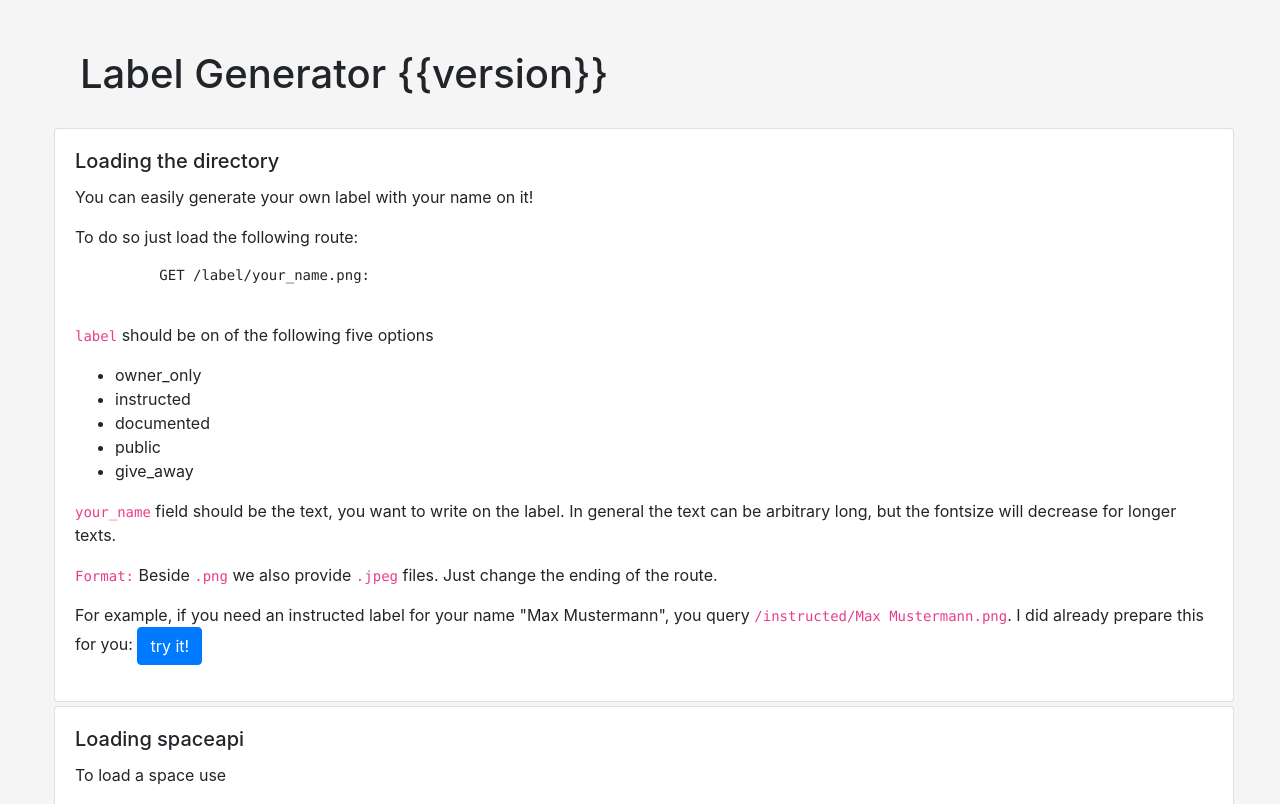
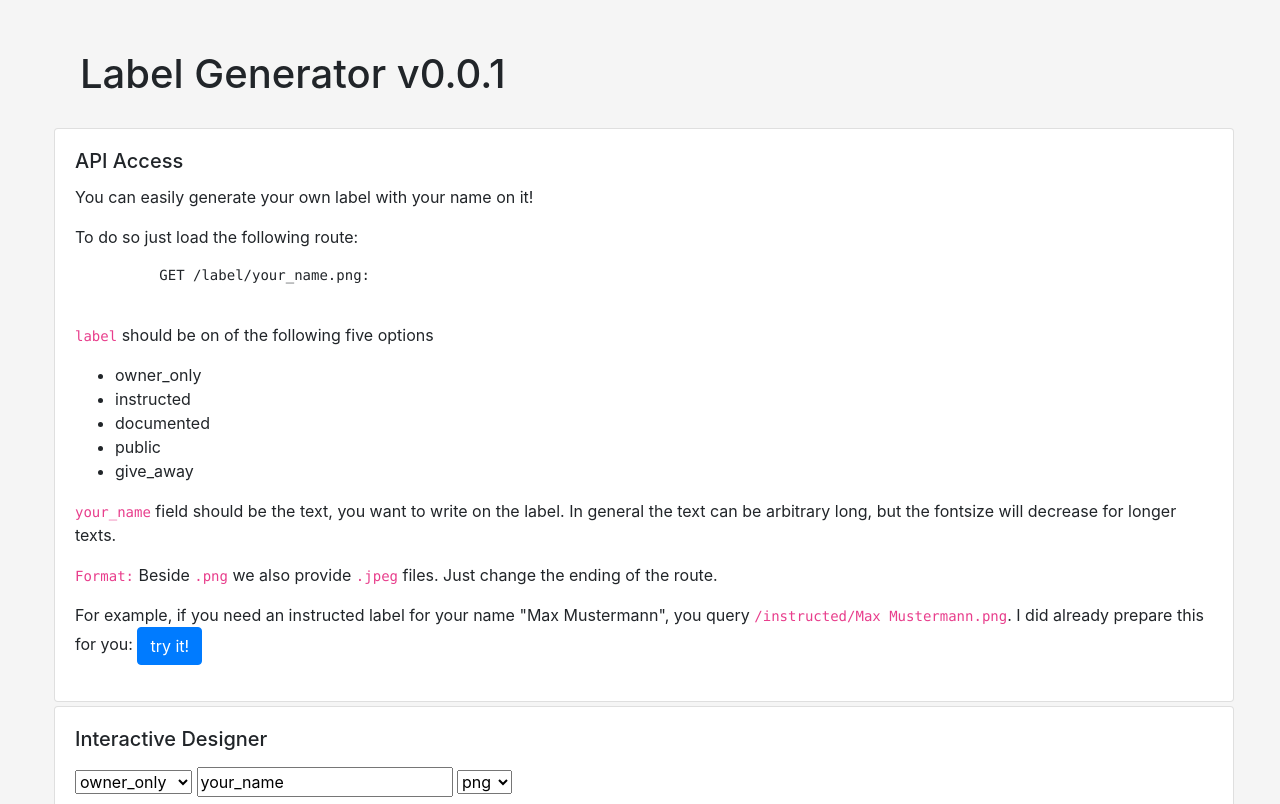
Before and after one commit to vspaceone/LabelGenerator, a Flask app: page / in a window 1280 px wide. Shown: the top 804 px of the page. Run offline with Flask 2, Linux system fonts and the light colour scheme; some libraries are stand-ins or nearby versions.

Commit message:
Add Version to template, Implement interactive designer

```diff
--- a/src/main/helper.py
+++ b/src/main/helper.py
@@ -5,10 +5,11 @@
 import cv2
 
 def printVersions():
-    print(f"LabelGenerator : v0.0.1")
+    print(f"LabelGenerator : "+getVersion())
     print(f"opencv2 version: {cv2.__version__}")
 
-
+def getVersion():
+    return "v0.0.1"
 
 if __name__ == "__main__":
     print("""Please run the commandline interface (cmtInterface.py) as __main__
--- a/src/main/server.py
+++ b/src/main/server.py
@@ -12,7 +12,7 @@ import cv2
 from labelGenerator import buildImage
 from labelGenerator import POSSIBLE_LABELS
 
-from helper import printVersions
+from helper import getVersion
 
 
 app = flask.Flask(__name__)
@@ -36,7 +36,6 @@ def generate(label,text,fileformat):
 
     # return image png
     retval, buffer = cv2.imencode(f".{fileformat}", img)
-    print(retval)
     response = flask.make_response(buffer.tostring())
     response.headers['Content-Type'] = f"image/{fileformat}"
     return response
@@ -45,14 +44,23 @@ def generate(label,text,fileformat):
 def serverPNG(label,text):
     return generate(label,text,"png")
 
+@app.route('/<label>/.png', methods=['GET'])
+def serverPNGEmpty(label):
+    return generate(label,"","png")
+
 @app.route('/<label>/<text>.jpeg', methods=['GET'])
 def serverJPEG(label,text):
     return generate(label,text,"jpeg")
 
+@app.route('/<label>/.jpeg', methods=['GET'])
+def serverJPEGEmpty(label):
+    return generate(label,"","jpeg")
 
 @app.route('/', methods=['GET'])
 def serverIndex():
-    return app.send_static_file('index.html')
+    resp = flask.make_response(flask.render_template('index.html', version=getVersion()), 200)
+    resp.headers["Content-type"] = "text/html; charset=utf-8"
+    return resp
 
 if __name__ == '__main__':
     app.run(debug=True)
--- a/src/main/static/index.html
+++ b/src/main/templates/index.html
@@ -31,7 +31,7 @@
 <h1>Label Generator {{version}}</h1>
 <div class="card" style="width: 100%;">
   <div class="card-body">
-    <h5 class="card-title">Loading the directory</h5>
+    <h5 class="card-title">API Access</h5>
     <p class="card-text">You can easily generate your own label with your name on it!</p>
     <p class="card-text">To do so just load the following route:
         <pre>
@@ -56,34 +56,33 @@
 
 <div class="card" style="width: 100%;">
   <div class="card-body">
-    <h5 class="card-title">Loading spaceapi</h5>
-    <p class="card-text">To load a space use
-      <pre>
-        GET /label/your_name:
-      </pre>
-    The <code>:label:</code> variable is the urlencoded version of the name in the directory. E.g. <code>%2Fdev%2Ftal</code>.</p>
-    <a href="spaces/%2Fdev%2Ftal" class="btn btn-primary"><b>Example:</b> /spaces/%2Fdev%2Ftal</a>
+    <h5 class="card-title">Interactive Designer</h5>
+    <p class="card-text">
+        <form id="interactive_designed">
+            <select id="labelInput">
+                <option value="owner_only">owner_only</option>
+                <option value="instructed">instructed</option>
+                <option value="documented">documented</option>
+                <option value="public">public</option>
+                <option value="give_away">give_away</option>
+            </select>
+            <input id="textInput" type="text" value="your_name">
+            <select id="formatInput">
+                <option value="png">png</option>
+                <option value="jpeg">jpeg</option>
+            </select>
+        </form>
+    </p>
+    <p>
+        <img id="image" src="/owner_only/your_name.png"/>
+    </p>
   </div>
 </div>
 
 <div class="card" style="width: 100%;">
   <div class="card-body">
-    <h5 class="card-title">Load stats</h5>
-    <p class="card-text">Load
-      <pre>
-        GET /stats/:spacename:.html
-      </pre>
-    to show a stats site.</p>
-    <p><b>Example:</b> <code>stats/%2Fdev%2Ftal.html</code></p>
-    <a href="stats/%2Fdev%2Ftal.html" class="btn btn-primary"><b>Example:</b> stats/%2Fdev%2Ftal.html</a>
-  </div>
-</div>
-
-
-<div class="card" style="width: 100%;">
-  <div class="card-body">
     <h5 class="card-title">Contribute?</h5>
-    <p class="card-text">Make PullRequests to <a href="https://github.com/vspaceone/DirectoryMirrorServer">https://github.com/vspaceone/DirectoryMirrorServer</a>.</p>
+    <p class="card-text">Make PullRequests to <a href="https://github.com/vspaceone/LabelGenerator">https://github.com/vspaceone/LabelGenerator</a>.</p>
 
   </div>
 </div>
@@ -113,5 +112,27 @@
   </div>
 </div>
 
+<script>
+    labelInput = document.getElementById("labelInput")
+    textInput = document.getElementById("textInput")
+    formatInput = document.getElementById("formatInput")
+    image = document.getElementById("image")
+
+    labelInput.addEventListener('change', updateImage);
+    textInput.addEventListener('change', updateImage);
+    formatInput.addEventListener('change', updateImage);
+
+    updateImage()
+
+    /* function */
+    function updateImage(){
+        l = labelInput.value
+        t = textInput.value
+        f = formatInput.value
+
+        image.src = l+"/"+t+"."+f
+    }
+</script>
+
 </body>
 </html>
```
